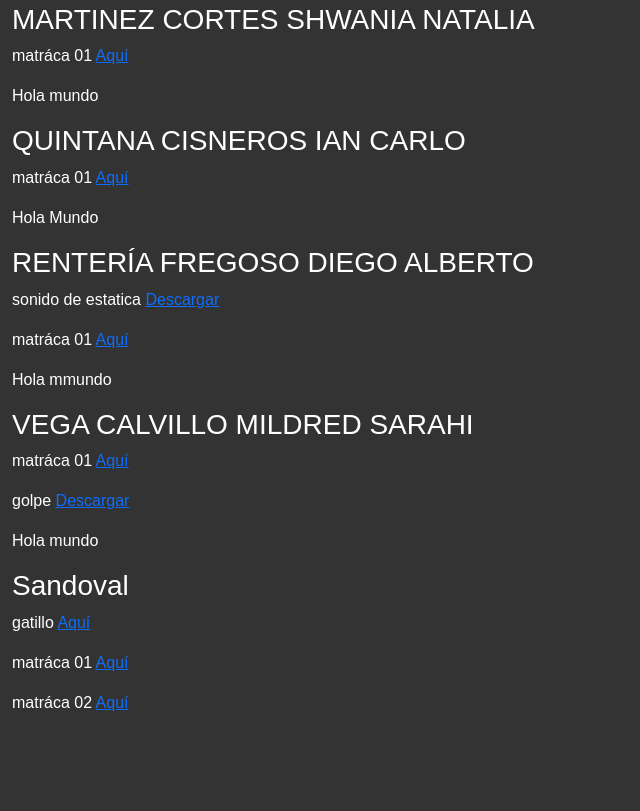
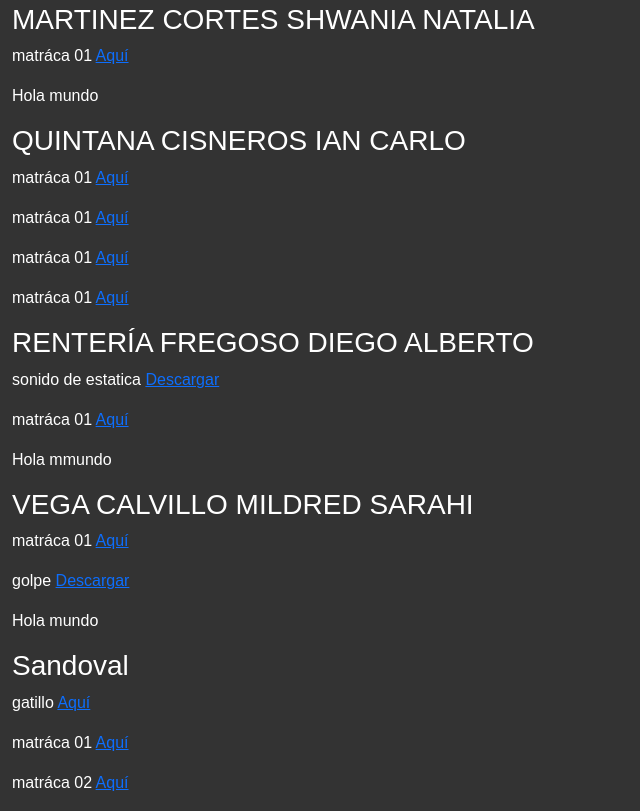
Before and after one commit to justgudegg/postproduccion, a plain HTML site: page html/audio02.html in a window 1280 px wide. Shown: the part 1066-1877 px from the top of the page, without its empty margins (0-640 px from the left). Before the commit the page ends 1797 px from the top, so only its background shows below. Drawn offline with nearby package versions, Linux system fonts and the light colour scheme.

Commit message:
mis audios

```diff
--- a/html/audio02.html
+++ b/html/audio02.html
@@ -56,8 +56,10 @@
 
                 <!--Ian-->
                 <h3>QUINTANA CISNEROS IAN CARLO</h3>
-                <p>matr&aacute;ca 01 <a href="./assets/matracaEditado01.wav">Aqu&iacute;</a>
-                    <p>Hola Mundo</p>
+                <p>matr&aacute;ca 01 <a href="./assets/creakingwood.wav">Aqu&iacute;</a></p>
+                <p>matr&aacute;ca 01 <a href="./assets/hoovez.wav">Aqu&iacute;</a></p>
+                <p>matr&aacute;ca 01 <a href="./assets/oldmachine1980.wav">Aqu&iacute;</a></p>
+                <p>matr&aacute;ca 01 <a href="./assets/thunk.wav">Aqu&iacute;</a></p>
 
                 <!--Diego-->
                 <h3>RENTERÍA FREGOSO DIEGO ALBERTO</h3>
```
